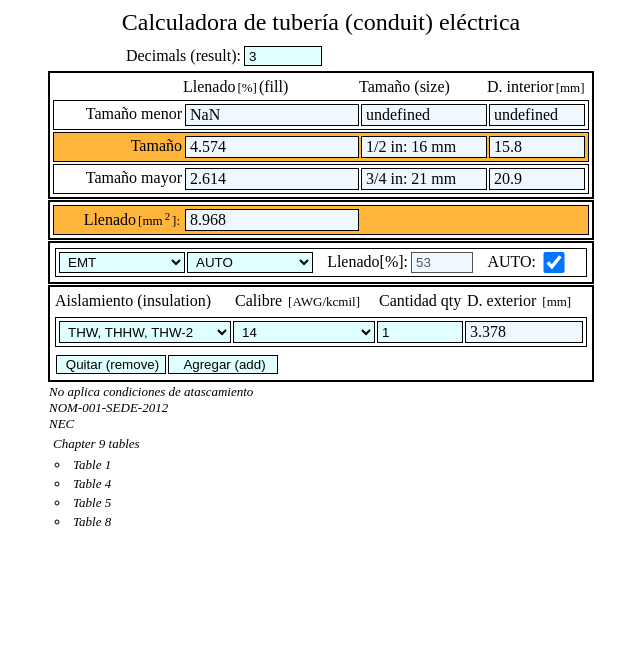
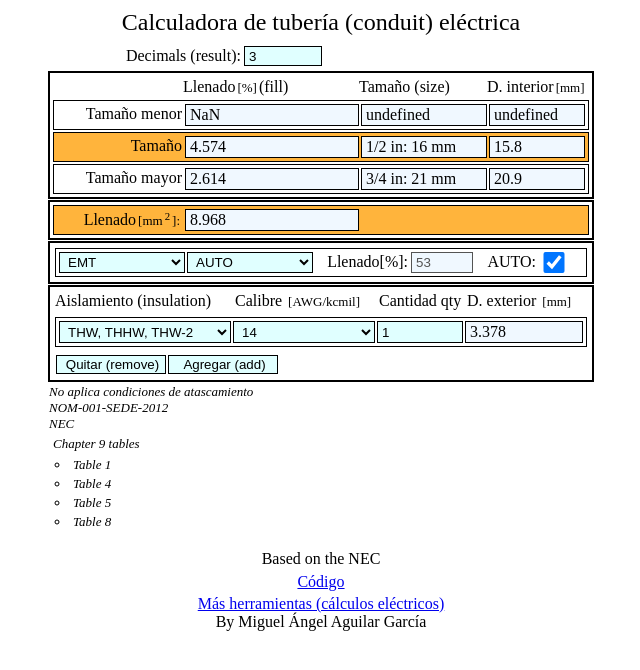
Before and after one commit to MiguelAAguilarG/cal_conduit_web, a plain HTML site: page index.html in a window 1280 px wide. Shown: the whole page, without its empty margins (319-959 px from the left). Drawn offline with Linux system fonts and the light colour scheme.

Commit message:
Se agrego un footer

```diff
--- a/app.js
+++ b/app.js
@@ -5,7 +5,7 @@ const aislantes_conductor_array = [
     ['RHH, RHW, RHW-2', [18.90, 22.77, 28.19, 53.87, 67.16, 86.00, 98.13, 112.9, 171.6, 196.1, 226.1, 262.7, 306.7, 405.9, 457.3, 507.7, 556.5, 650.5, 782.9, 874.9, 920.8, 965.0, 1057, 1143, 1515, 1738, 1959, 2175]],
     ['RHH*, RHW*, RHW-2*', [13.48, 16.77, 21.48, 35.87, 46.84, 62.77, 73.16, 86.00, 112.6, 143.4, 169.3, 201.1, 239.9, 296.5, 340.7, 384.4, 427.0, 509.7, 627.7, 710.3, 751.7, 791.7, 874.9, 953.8, 1200, 1400, 1598, 1795]],
     ['desnudo', [2.68, 4.25, 6.76, 10.76, 17.09, 27.19, 34.28, 43.23, 55.80, 70.41, 88.74, 111.9, 141.1, 168, 201, 235, 268, 336, 404, 471, 505, 538, 606, 673, 842, 1011, 1180, 1349]],
-    ['Solar (PV Accesories)', [25.428, 30.191, 36.531, 50.896, 75.738]]
+    ['Solar (PV Accesories)', [25.428, 30.191, 36.531, 50.896, 75.738, 0, 0, 0, 0, 0, 0, 0, 0, 0, 0, 0, 0, 0, 0, 0, 0, 0, 0, 0, 0, 0, 0, 0, 0, 0, 0, 0, 0]]
 ];
 
 const aislantes_conductor_D_array = [
@@ -15,7 +15,7 @@ const aislantes_conductor_D_array = [
     ['RHH, RHW, RHW-2', [4.902, 5.385, 5.994, 8.280, 9246, 10.46, 11.18, 11.99, 14.78, 15.80, 16.97, 18.29, 19.76, 22.73, 24.13, 25.43, 26.62, 28.78, 31.57, 33.38, 34.24, 35.05, 36.68, 38.15, 43.92, 47.04, 49.94, 52.63]],
     ['RHH*, RHW*, RHW-2*', [4.140, 4.623, 5.232, 6.756, 7.722, 8.941, 9.652, 10.46, 12.50, 13.51, 14.68, 16.00, 17.48, 19.43, 20.83, 22.12, 23.32, 25.48, 28.27, 30.07, 30.94, 31.75, 33.38, 34.85, 39.09, 42.21, 45.11, 47.80]],
     ['desnudo', [1.85, 2.32, 2.95, 3.71, 4.67, 5.89, 6.60, 7.42, 8.43, 9.45, 10.62, 11.94, 13.41, 14.61, 16.00, 17.30, 18.49, 20.65, 22.68, 24.49, 25.35, 26.16, 27.79, 29.26, 32.74, 35.86, 38.76, 41.45]],
-    ['Solar (PV Accesories)', [5.69, 6.2, 6.82, 8.05, 9.82]]
+    ['Solar (PV Accesories)', [5.69, 6.2, 6.82, 8.05, 9.82, 0, 0, 0, 0, 0, 0, 0, 0, 0, 0, 0, 0, 0, 0, 0, 0, 0, 0, 0, 0, 0, 0, 0, 0, 0, 0, 0, 0, 0, 0, 0, 0]]
 ];
 
 const tipos_conduit_array = [
@@ -221,6 +221,13 @@ function first() {
             </ul>
         </ul>
     </div>
+
+    <footer>
+    <p class="text-center-footer"> Based on the NEC</p>
+    <p class="text-center-footer"><a href="https://github.com/MiguelAAguilarG" target="_blank">Código</a></p>
+    <p id="Miblog"><a href="https://miguelangelaguilargarcia.blogspot.com/2020/04/herramientas-para-calculos-electricos.html" target="_blank">Más herramientas (cálculos eléctricos)</a></p>
+    <p id="autor" > By Miguel Ángel Aguilar García</p>
+    </footer>
     `;
 
     document.getElementById("formulario0").addEventListener("change", calculo_principal);
--- a/index.html
+++ b/index.html
@@ -13,6 +13,8 @@
 <body></body>
 
 <footer>
+    <p class="text-center-footer"> Based on the NEC</p>
+    <p class="text-center-footer"><a href="https://github.com/MiguelAAguilarG" target="_blank">Código</a></p>
     <p id="Miblog"><a href="https://miguelangelaguilargarcia.blogspot.com/2020/04/herramientas-para-calculos-electricos.html" target="_blank">Más herramientas (cálculos eléctricos)</a></p>
     <p id="autor" > By Miguel Ángel Aguilar García</p>
 </footer>
--- a/style.css
+++ b/style.css
@@ -132,9 +132,19 @@ p{
     text-align: center;
 }
 
+.text-center-footer{
+    display: flex;
+
+    justify-content: center;
+    text-align: center;
+
+    padding: 1px;
+    margin: 1px;
+}
+
 @media screen and (min-width:320px) and (max-width:550px) {
     body{max-width: 100%;}
     .p_resultado{font-size: 2.5vw;}
     *{font-size: 2.5vw;}
     .text-chico{font-size: 2.5vw;}
-    }
+}
```
